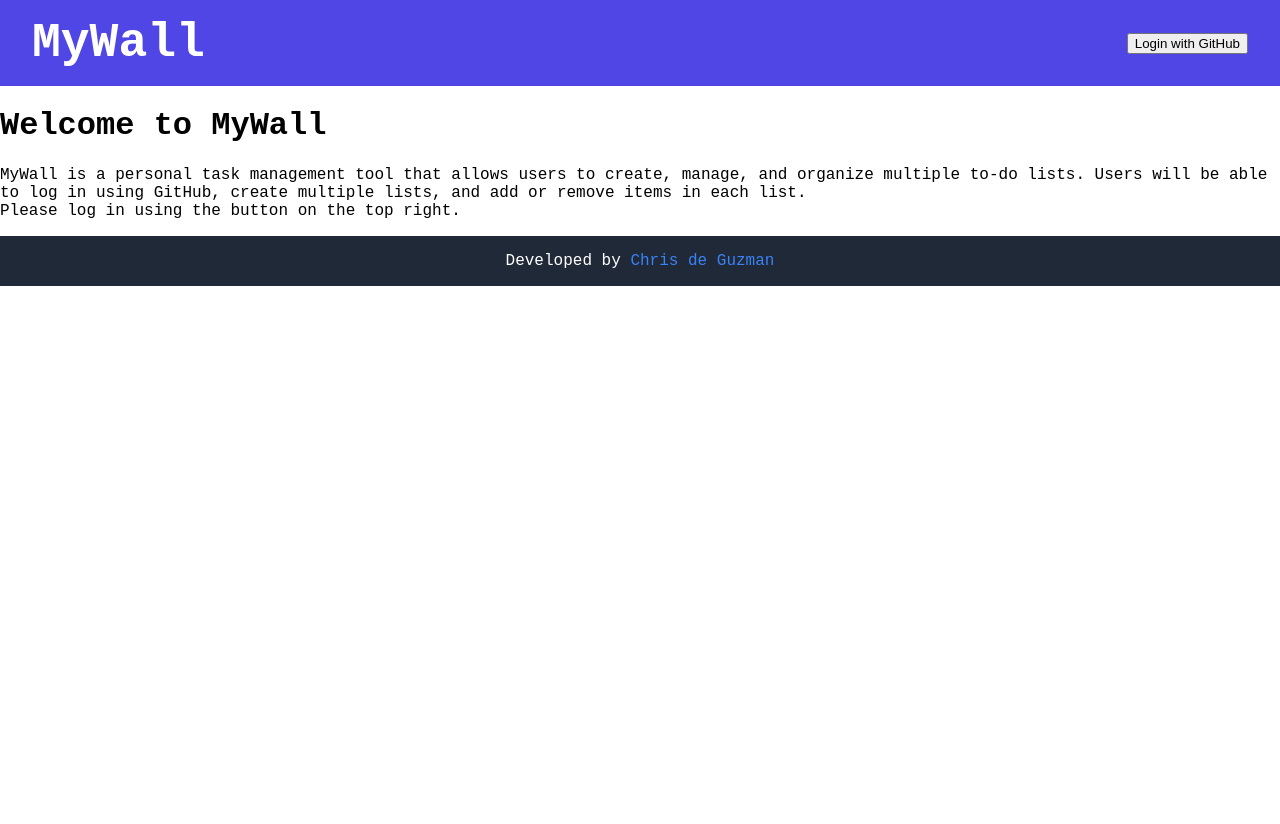
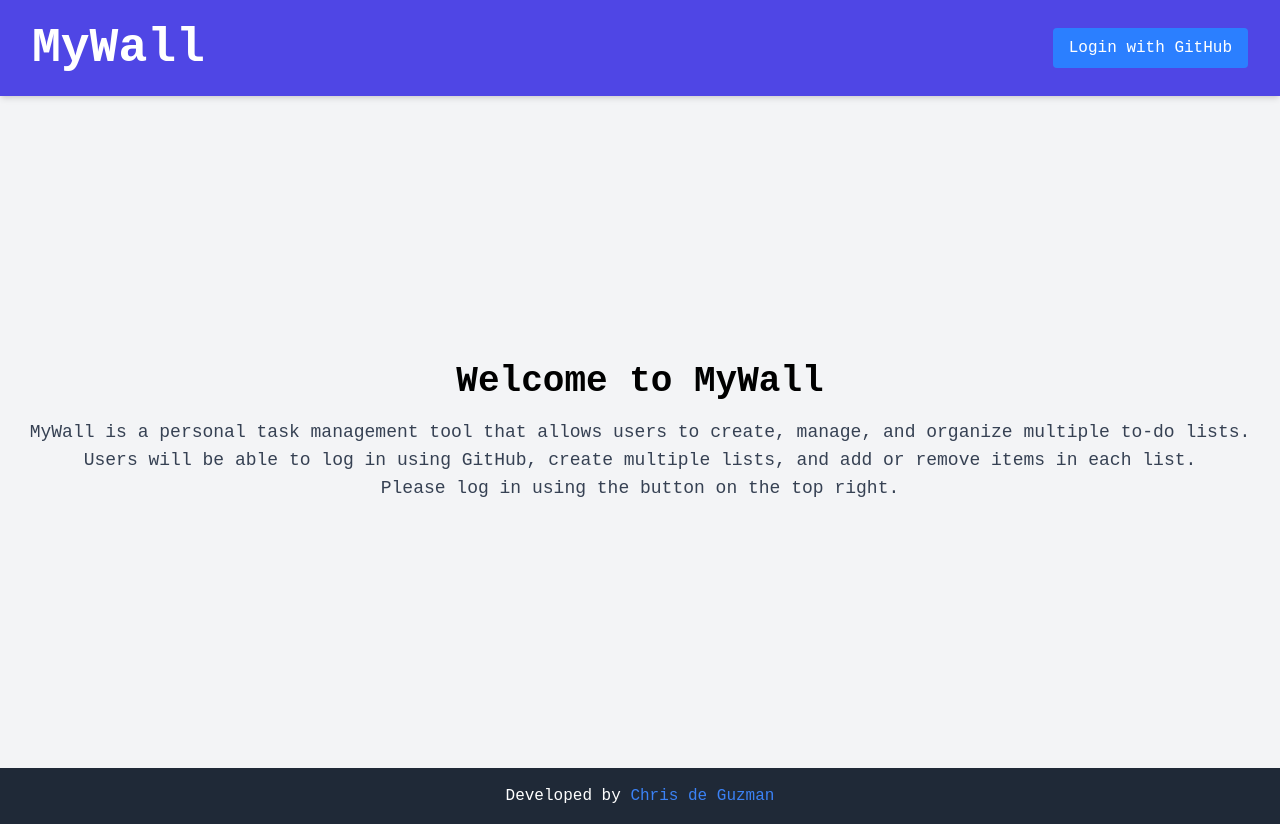
Before and after one commit to deGuzmanChris/mywall, a Next.js app: page / in a window 1280 px wide. Before the commit the page ends 800 px from the top, so only its background shows below. Built offline with nearby package versions, Linux system fonts and the light colour scheme; no server answers.

Commit message:
changes to css
i accidentally deleted my import tailwind  when i was making the project. finally added it back. seems to be all working now

```diff
--- a/app/_components/Header.js
+++ b/app/_components/Header.js
@@ -8,7 +8,7 @@ export default function Header() {
 
   return (
     <header className="bg-indigo-600 text-white px-6 py-3 flex items-center justify-between shadow-md">
-      <Link href="/" className="landing-title text-2xl font-bold">
+      <Link href="/" className="landing-title text-white text-2xl font-bold">
         MyWall
       </Link>
 
--- a/app/globals.css
+++ b/app/globals.css
@@ -1,3 +1,7 @@
+@import "tailwindcss";
+
+
+
 html, body {
   margin: 0;
   padding: 0;
@@ -7,7 +11,6 @@ html, body {
 
 header {
   background-color: #4f46e5;
-  color: white;
   padding: 1rem 2rem;
   display: flex;
   justify-content: space-between;
@@ -15,28 +18,18 @@ header {
 }
 
 
-header a {
-  color: white;
-  text-decoration: none;
-}
 
 footer {
   background-color: #1f2937;
-  color: white;
   padding: 1rem 2rem;
   text-align: center;
 }
 
 
-a {
-  color: #3b82f6;
-  text-decoration: none;
-}
 
 
 .landing-title {
   font-size: 3rem;
   font-weight: bold;
-  color: white;
   text-align: center;
 }
--- a/app/layout.js
+++ b/app/layout.js
@@ -18,7 +18,7 @@ export default function RootLayout({ children }) {
               href="https://github.com/deGuzmanChris"
               target="_blank"
               rel="noopener noreferrer"
-              className="text-blue-400 hover:underline"
+              className="text-[#3b82f6] hover:underline"
             >
               Chris de Guzman
             </a>
--- a/app/todo-lists/page.js
+++ b/app/todo-lists/page.js
@@ -48,8 +48,8 @@ export default function TodoListsPage() {
   if (!user) return <p className="p-4 text-center">Please login first</p>;
 
   return (
-    <div className="p-6 max-w-5xl mx-auto min-h-screen bg-gray-50">
-      <h1 className="text-4xl font-extrabold mb-10 text-center text-gray-800">
+    <div className="p-6 max-w-5xl mx-auto min-h-screen">
+      <h1 className="text-4xl font-extrabold mb-10 text-center ">
         My Todo Lists
       </h1>
 
@@ -59,7 +59,7 @@ export default function TodoListsPage() {
           value={newListName}
           onChange={(e) => setNewListName(e.target.value)}
           placeholder="New List Name"
-          className="flex-1 max-w-sm px-4 py-2 border rounded-lg shadow-sm focus:outline-none focus:ring-2 focus:ring-indigo-400"
+          className="flex-1 max-w-sm px-4 py-2 border rounded-lg shadow-sm "
           onKeyDown={(e) => e.key === "Enter" && addList()}
         />
         <button
@@ -78,29 +78,28 @@ export default function TodoListsPage() {
       )}
 
       {/* Cards grid */}
-      <div className="grid gap-6 sm:grid-cols-2 lg:grid-cols-3">
+      <div className="grid grid-cols-3 gap-6">
         {lists.map((list) => (
           <div
             key={list.id}
             onClick={() => router.push(`/todo-lists/${list.id}`)}
-            className="bg-white border border-gray-200 rounded-xl shadow-md hover:shadow-lg transition cursor-pointer p-6 flex flex-col justify-between"
+            className="bg-indigo-100 border-1 rounded-lg p-4"
           >
             <div>
-              <h2 className="text-xl font-semibold text-gray-900 mb-2">
-                {list.name}
-              </h2>
-              <p className="text-sm text-gray-500">Click to view details</p>
+              <h2 className="text-xl font-semibold text-gray-900 mb-2">{list.name}</h2>
+              <p className="text-sm text-gray-500">Click to view list</p>
             </div>
             <button
               onClick={(e) => {
                 e.stopPropagation();
                 deleteList(list.id);
               }}
-              className="self-end mt-4 px-3 py-1 text-sm bg-red-500 text-white rounded hover:bg-red-600"
+              className="self-end mt-4 px-3 py-1 font text-sm bg-red-500 text-white rounded hover:bg-red-600"
             >
               ❌
             </button>
           </div>
+
         ))}
       </div>
     </div>
--- a/package.json
+++ b/package.json
@@ -17,8 +17,10 @@
   "devDependencies": {
     "@eslint/eslintrc": "^3",
     "@tailwindcss/postcss": "^4",
+    "autoprefixer": "^10.4.21",
     "eslint": "^9",
     "eslint-config-next": "15.4.6",
-    "tailwindcss": "^4"
+    "postcss": "^8.5.6",
+    "tailwindcss": "^4.1.12"
   }
 }
```
Also changed, not shown: 1 other file (tests, documents, lock files or other folders).
